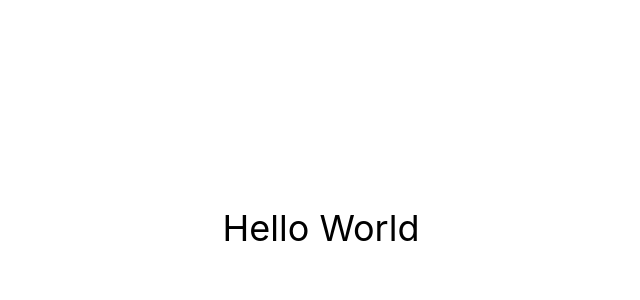
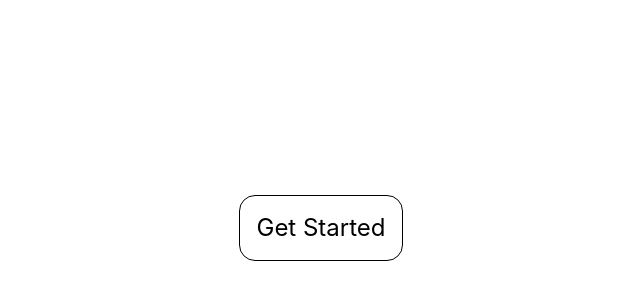
Before and after one commit to Nazil1712/framer_motion, a React (Vite) app: page / in a window 1280 px wide. Shown: the part 172-472 px from the top of the page, without its empty margins (319-959 px from the left). Built offline with nearby package versions, Linux system fonts and the light colour scheme.

Commit message:
Interactive buttons

```diff
--- a/src/App.jsx
+++ b/src/App.jsx
@@ -1,17 +1,24 @@
-import React from 'react'
-import { motion } from 'motion/react'
+import React from "react";
+import { motion } from "motion/react";
+import Buttons from "./Buttons";
 
 const App = () => {
   return (
-    <motion.div
-      initial={{opacity:0, y:-100}}
-      animate={{opacity:1, y:0}}
-      transition={{duration: 2, ease: "easeInOut"}}
-      className='flex justify-center items-center w-full h-screen text-4xl'
-    >
-      <h1>Hello World</h1>
-    </motion.div>
-  )
-}
+    <>
+      <div className="flex justify-center items-center w-full h-screen">
+        {/* <motion.h1
+          initial={{ opacity: 0, y: -100 }}
+          animate={{ opacity: 1, y: 0 }}
+          transition={{ duration: 2, ease: "easeInOut" }}
+          className="text-4xl"
+        >
+          Hello World
+        </motion.h1> */}
 
-export default App
+        <Buttons />
+      </div>
+    </>
+  );
+};
+
+export default App;
--- /dev/null
+++ b/src/Buttons.jsx
@@ -0,0 +1,19 @@
+import React from "react";
+import { motion } from "motion/react";
+
+const Buttons = () => {
+  return (
+    <div>
+      <motion.button
+        whileHover={{ scale: 1.05, y: -2 }}
+        whileTap={{scale: 0.9, y:1}}
+        transition={{type:"spring", stiffness:300}}
+        className="text-2xl border p-4 rounded-2xl hover:border-blue-600 cursor-pointer"
+      >
+        Get Started
+      </motion.button>
+    </div>
+  );
+};
+
+export default Buttons;
```
